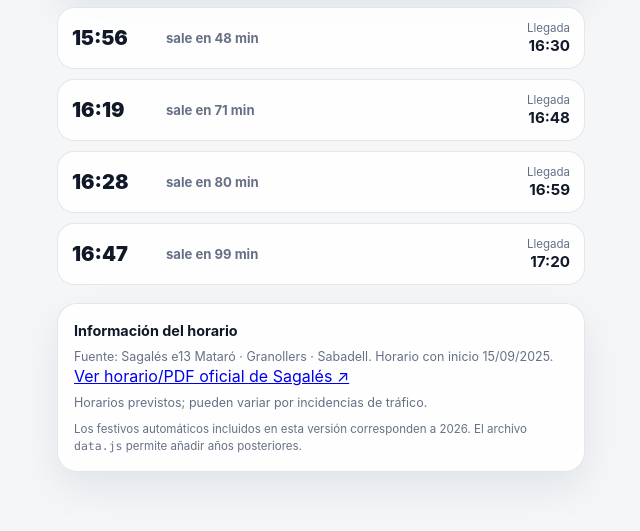
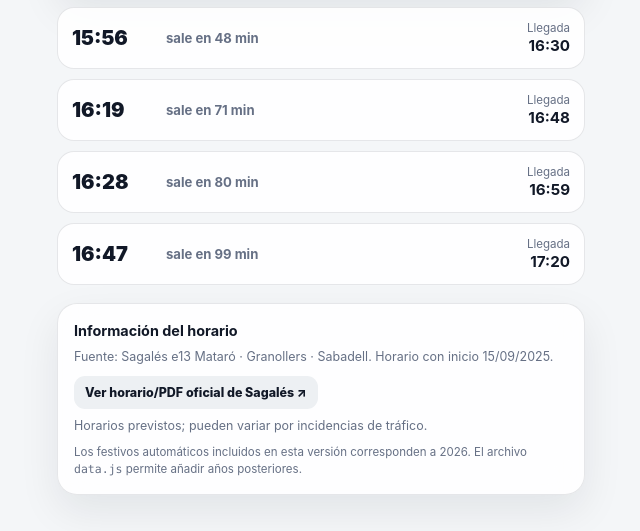
Before and after one commit to newdhas/bus-granollers-mataro, a website with bundled scripts: page index.html in a window 1280 px wide. Shown: the part 561-1092 px from the top of the page, without its empty margins (319-959 px from the left). Before the commit the page ends 1069 px from the top, so only its background shows below. Built offline with nearby package versions, Linux system fonts and the light colour scheme; no server answers.

Commit message:
Style official timetable link

```diff
--- a/styles.css
+++ b/styles.css
@@ -221,6 +221,18 @@ h1 { margin: 0; font-size: 2rem; letter-spacing: -.04em; }
 .info-card strong { font-size: .9rem; }
 .info-card p { color: var(--muted); font-size: .78rem; line-height: 1.5; margin: 8px 0 0; }
 .info-card .small { font-size: .72rem; }
+.official-link {
+  display: inline-flex;
+  margin-top: 10px;
+  padding: 9px 11px;
+  border-radius: 11px;
+  background: var(--soft);
+  color: var(--text);
+  text-decoration: none;
+  font-size: .78rem;
+  font-weight: 800;
+}
+.official-link:active { transform: translateY(1px); }
 code { font-family: ui-monospace, SFMono-Regular, Menlo, monospace; }
 
 .skeleton { opacity: .72; }
```
